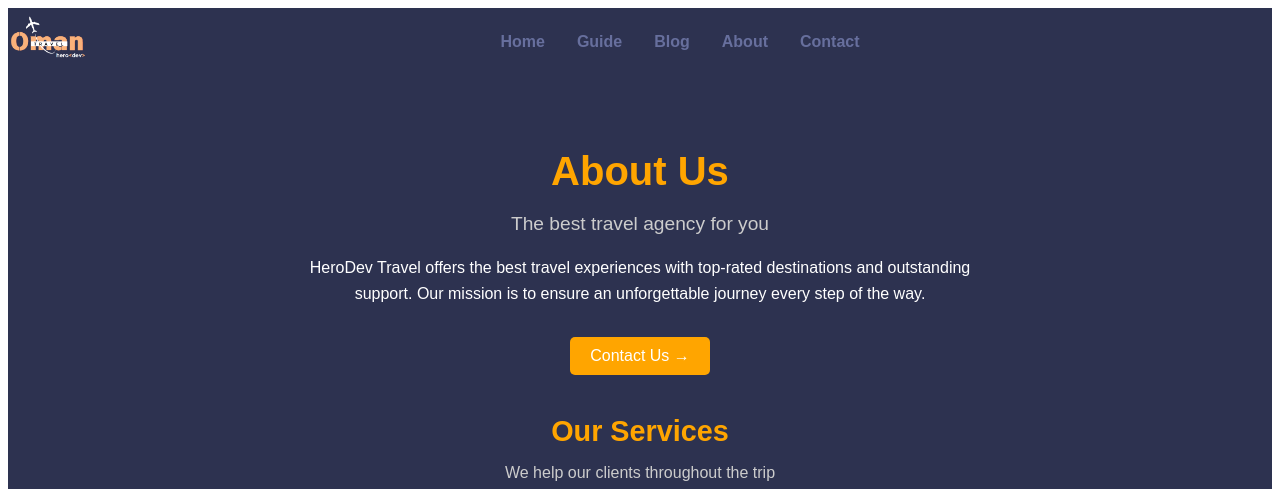
After one commit to Tsukii6/HeroDev-Website, a PHP site: page /about.html in a window 1280 px wide. The commit adds this page. Shown: the top 489 px of the page. Run offline with PHP 8.4, Linux system fonts and the light colour scheme.

Commit message:
Added About and Contact Pages

```diff
--- /dev/null
+++ b/about.html
@@ -0,0 +1,68 @@
+<!DOCTYPE html>
+<html lang="en">
+<head>
+    <meta charset="UTF-8">
+    <meta name="viewport" content="width=device-width, initial-scale=1.0">
+    <title>About Us | HeroDev Travel</title>
+    <link rel="stylesheet" href="./styles/styles.css">
+</head>
+<body>
+    <!-- Header -->
+    <div class="header">
+        <nav class="navbar">
+            <div class="brand-logo"><img src="./logo.png" alt=""></div>
+            <a href="#" class="toggle-button">
+                <span class="bar"></span>
+                <span class="bar"></span>
+                <span class="bar"></span>
+            </a>
+            <div class="navbar-links">
+                <ul>
+                    <li><a href="./index.html">Home</a></li>
+                    <li><a href="#">Guide</a></li>
+                    <li><a href="#">Blog</a></li>
+                    <li><a href="./about.html">About</a></li>
+                    <li><a href="./contact.html">Contact</a></li>
+                </ul>
+            </div>
+            <div>
+            </div>
+        </nav>
+    </div>
+    <!-- Main Content -->
+    <main class="about-section">
+        <section class="about-container">
+            <h1>About Us</h1>
+            <p class="subtitle">The best travel agency for you</p>
+            <p class="about-text">
+                HeroDev Travel offers the best travel experiences with top-rated destinations and outstanding support.
+                Our mission is to ensure an unforgettable journey every step of the way.
+            </p>
+            <button class="cta-button">Contact Us →</button>
+
+            <!-- Services Section -->
+            <div class="services-section">
+                <h2>Our Services</h2>
+                <p>We help our clients throughout the trip</p>
+                <div class="services">
+                    <div class="service-item">
+                        <img src="./aboutus img/destination-icon.webp" alt="Destination Icon">
+                        <h3>DESTINATIONS</h3>
+                        <p>Choose any destination you like, we have several country ratings.</p>
+                    </div>
+                    <div class="service-item">
+                        <img src="./aboutus img/activities-icon.webp" alt="Activities Icon">
+                        <h3>ACTIVITIES</h3>
+                        <p>Engage in various activities tailored to your travel preferences.</p>
+                    </div>
+                    <div class="service-item">
+                        <img src="./aboutus img/assistance-icon.webp" alt="Assistance Icon">
+                        <h3>ASSISTANCE</h3>
+                        <p>We’re here to answer all your questions and help with any problems.</p>
+                    </div>
+                </div>
+            </div>
+        </section>
+    </main>
+</body>
+</html>
--- a/styles.css
+++ b/styles/styles.css
@@ -3,13 +3,8 @@
     font-family: "Raleway", sans-serif;
 }
 
-body {
-    margin: 0;
-    padding: 0;
-    padding-bottom: 1000px;
-}
 
-
+/* Header */
 .navbar {
     display: flex;
     align-items: center;
@@ -96,7 +91,7 @@ body {
 .content-section {
     width: auto;
     height: 470px;
-    background-image: url("images/bg.jpg");
+    background-image: url("/images/bg.jpg");
     background-repeat: no-repeat;
     background-position: center;
     background-attachment: scroll;
@@ -145,7 +140,8 @@ body {
 }
 
 /* Section 2 */
-.section2-container {
+
+/*.section2-container {
     width: auto;
     height: auto;
     background-color: #2D3250;
@@ -174,10 +170,10 @@ body {
 .card-article {
     display: inline-block;
     position: relative;
-    /* overflow: hidden; */
+    overflow: hidden;
 }
 
-.card-img {
+/*.card-img {
     width: 100%;
     border-radius: 1.5rem;
 }
@@ -214,11 +210,11 @@ body {
 
   .card-button:hover {
     text-decoration: underline;
-  }
+  }*\
 
 /*=============== BREAKPOINTS ===============*/
 /* For small devices */
-@media only screen and (max-width: 600px) {
+/* @media only screen and (max-width: 600px) {
     .card-container {
         grid-template-columns: 1fr;
     }
@@ -244,4 +240,141 @@ body {
     .card-data {
         width: 186px;
     }
+} */
+
+/* === About Us Page Styles (Fatemeh code style starts here) === */
+
+.about-section {
+    background-color: #2D3250; /* Dark background */
+    color: #FFFFFF;
+    padding: 40px 0;
+    text-align: center;
 }
+
+.about-section h1 {
+    font-size: 2.5rem;
+    color: #FFA500;
+    margin-bottom: 10px;
+}
+
+.about-section .subtitle {
+    font-size: 1.2rem;
+    color: #CCCCCC;
+    margin-bottom: 20px;
+}
+
+.about-section .about-text {
+    font-size: 1rem;
+    max-width: 700px;
+    margin: 0 auto 30px;
+    line-height: 1.6;
+}
+
+.about-section .cta-button {
+    background-color: #FFA500;
+    color: #FFFFFF;
+    padding: 10px 20px;
+    font-size: 1rem;
+    border: none;
+    border-radius: 5px;
+    cursor: pointer;
+}
+
+.services-section {
+    margin-top: 40px;
+}
+
+.services-section h2 {
+    color: #FFA500;
+    font-size: 1.8rem;
+    margin-bottom: 10px;
+}
+
+.services-section p {
+    color: #CCCCCC;
+    font-size: 1rem;
+    margin-bottom: 30px;
+}
+
+.services {
+    display: flex;
+    justify-content: space-around;
+    gap: 20px;
+    flex-wrap: wrap;
+}
+
+.service-item {
+    text-align: center;
+    max-width: 200px;
+}
+
+.service-item img {
+    width: 150px;
+    margin-bottom: 15px;
+}
+
+.service-item h3 {
+    color: #FFA500;
+    font-size: 1.2rem;
+    margin-bottom: 5px;
+}
+
+.service-item p {
+    font-size: 0.9rem;
+    color: #FFFFFF;
+    line-height: 1.4;
+}
+
+/* === Contact Us Page Styles === */
+
+.contact-section {
+    background-color: #2D3250;
+    color: #FFFFFF;
+    padding: 40px 0;
+    text-align: center;
+}
+
+.contact-section h1 {
+    font-size: 2.5rem;
+    color: #FFA500;
+    margin-bottom: 10px;
+}
+
+.contact-section p {
+    font-size: 1.2rem;
+    color: #CCCCCC;
+    margin-bottom: 20px;
+}
+
+.contact-section .form-group {
+    margin-bottom: 15px;
+    max-width: 400px;
+    margin: 0 auto 20px;
+}
+
+.contact-section input[type="text"],
+.contact-section input[type="email"],
+.contact-section textarea {
+    width: 100%;
+    background-color: #2D3250;
+    color: #FFFFFF;
+    border: 1px solid #676F9D;
+    border-radius: 5px;
+    padding: 12px;
+    font-size: 1rem;
+}
+
+.contact-section input::placeholder,
+.contact-section textarea::placeholder {
+    color: #CCCCCC;
+}
+
+.contact-section .cta-button {
+    background-color: #FFA500;
+    color: #FFFFFF;
+    padding: 10px 20px;
+    font-size: 1rem;
+    border: none;
+    border-radius: 5px;
+    cursor: pointer;
+}
```
Also changed, not shown: contact.html (added, +52 -0 lines), index.html (+11 -6 lines).
